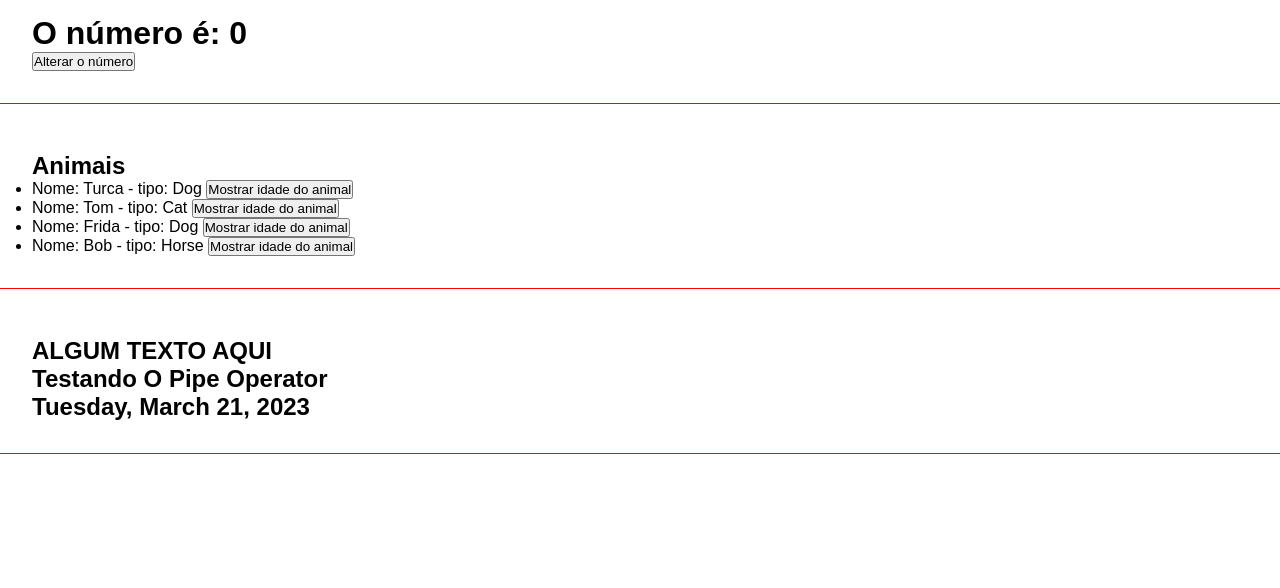
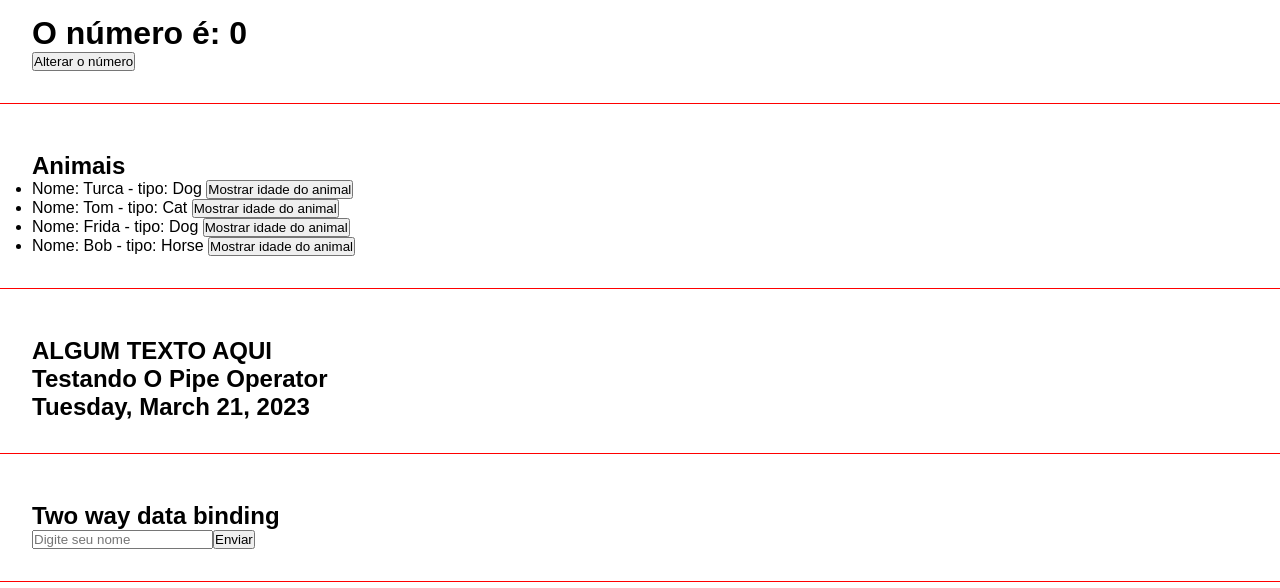
Before and after one commit to GeracNeto/curso-angular, an Angular app: page / in a window 1280 px wide. Shown: the part 1042-1630 px from the top of the page. Built offline with nearby package versions, Linux system fonts and the light colour scheme.

Commit message:
Curso Angular 13: Two way data binding no Angular - #15

```diff
--- a/src/app/app.component.html
+++ b/src/app/app.component.html
@@ -8,3 +8,4 @@
 <app-emitter></app-emitter>
 <app-list-render></app-list-render>
 <app-pipes></app-pipes>
+<app-two-way-bonding></app-two-way-bonding>
--- /dev/null
+++ b/src/app/components/two-way-bonding/two-way-bonding.component.html
@@ -0,0 +1,11 @@
+<div class="class">
+    <h2>Two way data binding</h2>
+    <form>
+        <input type="text" [(ngModel)]="name" name="name" placeholder="Digite seu nome">
+        <input type="submit" value="Enviar" />
+    </form>
+
+    <div *ngIf="name !== ''">
+        <p>O nome é: {{name}}</p>
+    </div>
+</div>
--- /dev/null
+++ b/src/app/components/two-way-bonding/two-way-bonding.component.ts
@@ -0,0 +1,10 @@
+import { Component } from '@angular/core';
+
+@Component({
+  selector: 'app-two-way-bonding',
+  templateUrl: './two-way-bonding.component.html',
+  styleUrls: ['./two-way-bonding.component.css'],
+})
+export class TwoWayBondingComponent {
+  name: string = '';
+}
```
Also changed, not shown: src/app/app.module.ts (+7 -7 lines), src/app/components/two-way-bonding/two-way-bonding.component.css (added), 1 other file (tests, documents, lock files or other folders).
